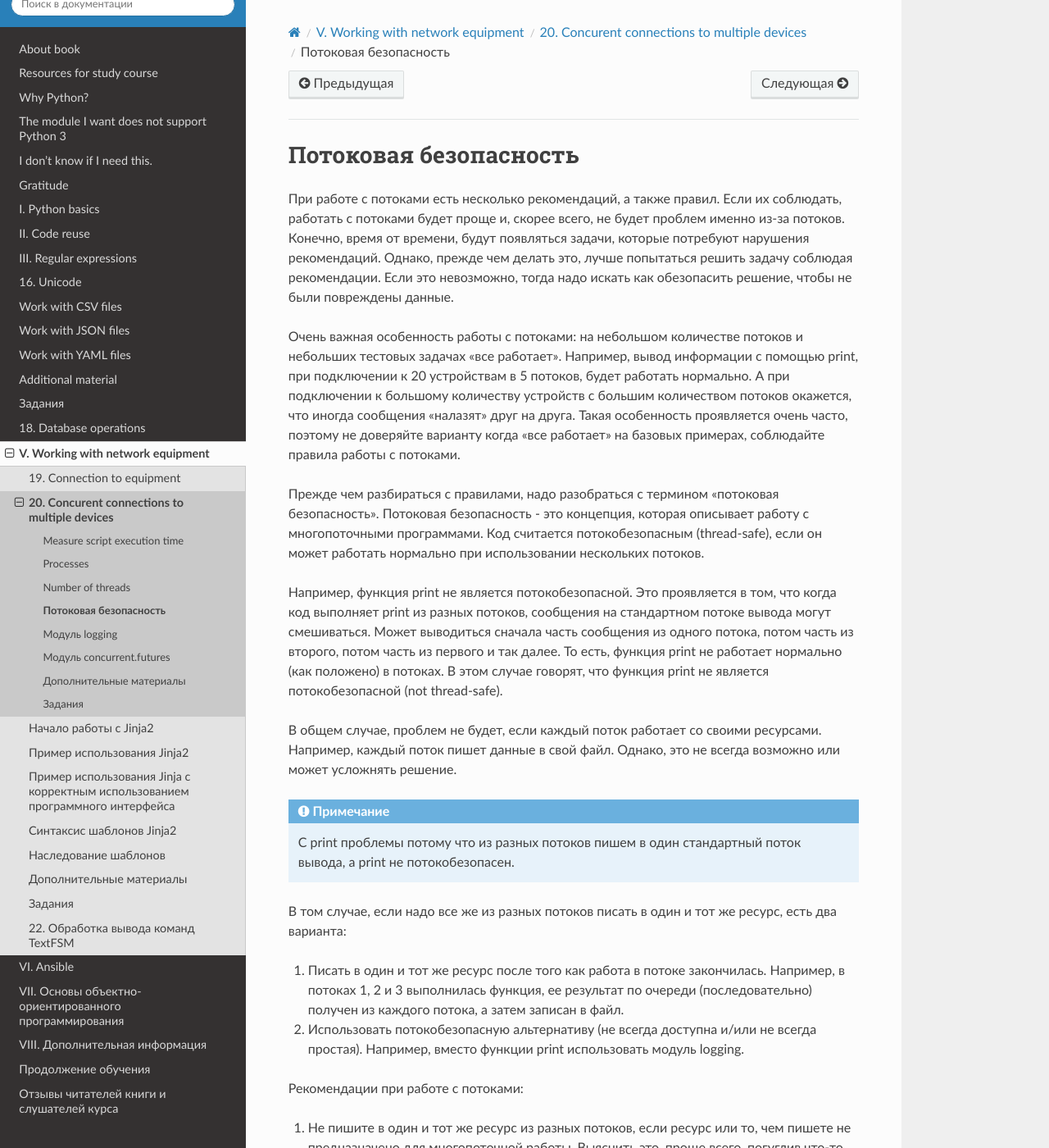
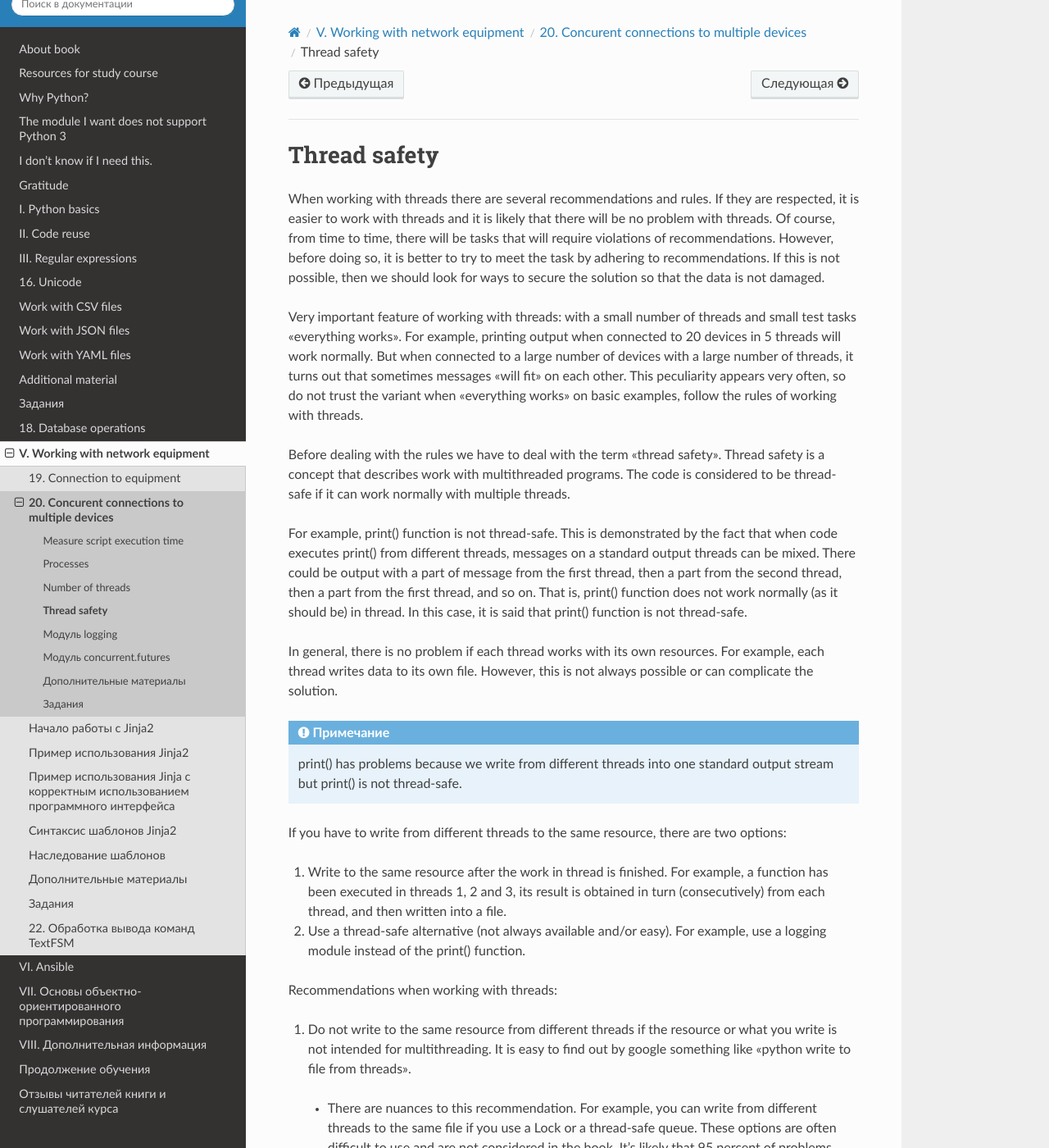
Before and after one commit to Aidar5/nattoeng, a Sphinx documentation site: the page built from docs/source/book/20_concurrent_connections/thread_safety.rst, in a window 1280 px wide and 1400 px high. Shown: the whole window at 82% size. Built offline with Sphinx 7.4.7 and the Read the Docs theme 2.0.0, drawn with Linux system fonts in a browser that asks for light colours; pages that are not in the unit, such as notebooks, are missing from menus; some of the changed text lies outside the part shown.

Commit message:
Update thread_safety.rst

```diff
--- a/docs/source/book/20_concurrent_connections/thread_safety.rst
+++ b/docs/source/book/20_concurrent_connections/thread_safety.rst
@@ -1,87 +1,40 @@
-Потоковая безопасность
+Thread safety
 ----------------------
 
-При работе с потоками есть несколько рекомендаций, а также правил.
-Если их соблюдать, работать с потоками будет проще и, скорее всего,
-не будет проблем именно из-за потоков.
-Конечно, время от времени, будут появляться задачи, которые потребуют нарушения рекомендаций.
-Однако, прежде чем делать это, лучше попытаться решить задачу соблюдая
-рекомендации. Если это невозможно, тогда надо искать как обезопасить
-решение, чтобы не были повреждены данные.
+When working with threads there are several recommendations and rules. If they are respected, it is easier to work with threads and it is likely that there will be no problem with threads. Of course, from time to time, there will be tasks that will require violations of recommendations. However, before doing so, it is better to try to meet the task by adhering to recommendations. If this is not possible, then we should look for ways to secure the solution so that the data is not damaged.
 
-Очень важная особенность работы с потоками: на небольшом количестве потоков
-и небольших тестовых задачах "все работает".
-Например, вывод информации с помощью print, при подключении к 20 устройствам
-в 5 потоков, будет работать нормально.
-А при подключении к большому количеству устройств с большим количеством потоков
-окажется, что иногда сообщения "налазят" друг на друга.
-Такая особенность проявляется очень часто, поэтому не доверяйте варианту
-когда "все работает" на базовых примерах, соблюдайте правила работы с потоками.
+Very important feature of working with threads: with a small number of threads and small test tasks "everything works". For example, printing output when connected to 20 devices in 5 threads will work normally. But when connected to a large number of devices with a large number of threads, it turns out that sometimes messages "will fit" on each other. This peculiarity appears very often, so do not trust the variant when "everything works" on basic examples, follow the rules of working with threads.
 
-Прежде чем разбираться с правилами, надо разобраться с термином "потоковая безопасность".
-Потоковая безопасность - это концепция, которая описывает работу с многопоточными программами.
-Код считается потокобезопасным (thread-safe), если он может работать
-нормально при использовании нескольких потоков.
+Before dealing with the rules we have to deal with the term "thread safety". Thread safety is a concept that describes work with multithreaded programs. The code is considered to be thread-safe if it can work normally with multiple threads.
 
+For example, print() function is not thread-safe. This is demonstrated by the fact that when code executes print() from different threads, messages on a standard output threads can be mixed. There could be output with a part of message from the first thread, then a part from the second thread, then a part from the first thread, and so on. That is, print() function does not work normally (as it should be) in thread. In this case, it is said that print() function is not  thread-safe.
 
-Например, функция print не является потокобезопасной. Это проявляется в том, что
-когда код выполняет print из разных потоков, сообщения на стандартном потоке вывода
-могут смешиваться. Может выводиться сначала часть сообщения из одного потока,
-потом часть из второго, потом часть из первого и так далее.
-То есть, функция print не работает нормально (как положено) в потоках.
-В этом случае говорят, что функция print не является потокобезопасной (not thread-safe).
-
-В общем случае, проблем не будет, если каждый поток работает со своими ресурсами.
-Например, каждый поток пишет данные в свой файл. Однако, это не всегда возможно
-или может усложнять решение.
+In general, there is no problem if each thread works with its own resources. For example, each thread writes data to its own file. However, this is not always possible or can complicate the solution.
 
 .. note::
 
-    С print проблемы потому что из разных потоков пишем в один
-    стандартный поток вывода, а print не потокобезопасен.
+    print() has problems because we write from different threads into one standard output stream  but print() is not thread-safe.
 
-В том случае, если надо все же из разных потоков писать в один и тот же ресурс,
-есть два варианта:
+If you have to write from different threads to the same resource, there are two options:
 
-1. Писать в один и тот же ресурс после того как работа в потоке закончилась.
-   Например, в потоках 1, 2 и 3 выполнилась функция, ее результат по очереди
-   (последовательно) получен из каждого потока, а затем записан в файл.
-2. Использовать потокобезопасную альтернативу (не всегда доступна и/или не всегда простая).
-   Например, вместо функции print использовать модуль logging.
+1. Write to the same resource after the work in thread is finished. For example, a function has been executed in threads 1, 2 and 3, its result is obtained in turn (consecutively) from each thread, and then written into a file.
+2. Use a thread-safe alternative (not always available and/or easy). For example, use a logging module instead of the print() function.
 
-Рекомендации при работе с потоками:
+Recommendations when working with threads:
 
-1. Не пишите в один и тот же ресурс из разных потоков, если ресурс
-   или то, чем пишете не предназначено для многопоточной работы.
-   Выяснить это, проще всего, погуглив что-то вроде "python write to file from threads".
+1. Do not write to the same resource from different threads if the resource or what you write is not intended for multithreading. It is easy to find out by google something like "python write to file from threads".
 
-  * В этой рекомендации есть нюансы. Например, можно писать из разных потоков
-    в один и тот же файл, если использовать Lock или использовать потокобезопасную очередь.
-    Эти варианты, чаще всего, непросты в использовании и не рассматриваются в книге.
-    Скорее всего, 95% задач, с которыми вы будете сталкиваться, можно решить без них.
-  * К этой категории относится запись/изменение списков/словарей/множеств из разных потоков.
-    Сами по себе эти объекты потокобезопасны, но нет гарантии, что при изменении с одного
-    и того же списка из разных потоков, данные в списке будут правильные.
-    В случае, если надо использовать общий контейнер для данных для разных потоков,
-    надо использовать очередь queue из модуля Queue. Она потокобезопасна и с ней
-    можно работать из разных потоков.
+  * There are nuances to this recommendation. For example, you can write from different threads to the same file if you use a Lock or a thread-safe queue. These options are often difficult to use and are not considered in the book. It’s likely that 95 percent of problems you’ll be facing can be solved without them.
+  * This category includes writing/changing lists/dictionaries/sets from different threads. These objects are inherently thread-safe but there is no guarantee that when you change the same list from different threads, the data in the list will be correct. If you want to use a common container for different threads, use queue from Queue module. It’s thread-safe and you can work with it from different threads.
 
-2. Если есть воможность, избегайте коммуникаций между потоками в процессе их работы.
-   Это непростая задача и лучше постараться обойтись без нее.
-3. Соблюдайте принцип KISS (Keep it simple, stupid) - постарайтесь, чтобы решение
-   было максимально простым.
+2. If there is a possibility, avoid communication between threads in the course of their work. This is not an easy task and it is best to avoid it.
+3. Follow the KISS (Keep it simple, stupid) principle - try to make the solution as simple as possible.
 
 .. note::
 
-    Эти рекомендации, в целом, написаны для тех, кто только начинает
-    программировать на Python. Однако, как правило, они актуальны для большиства
-    программистов, которые пишут приложения для пользователей, а не фреймворки.
+    These recommendations are generally written for those who are just beginning to program on Python. However, they tend to be relevant to most programmers who write applications for users rather than frameworks.
 
 
-Модуль concurrent.futures, который будет рассматриваться дальше, упрощает
-соблюдение первого принципа "Не пишите в один и тот же ресурс из разных потоков...".
-Сам интерфейс работы с модулем к этому подталкивает, но конечно не запрещает его нарушать.
+Module concurrent.futures, which will be considered further, simplifies the implementation of the first principle "Do not write to the same resource from different threads... ". The module interface itself encourages this, but of course it does not prohibit breaking it.
 
-Однако, перед знакомством с concurrent.futures, надо рассмотреть основы работы
-с модулем logging. Он будет использоваться вместо функции print,
-которая не является потокобезопасной.
+However, before getting to know concurrent.futures, you should consider the fundamentals of logging module. It will be used instead of print() function which is not inherently thread-safe.
```
